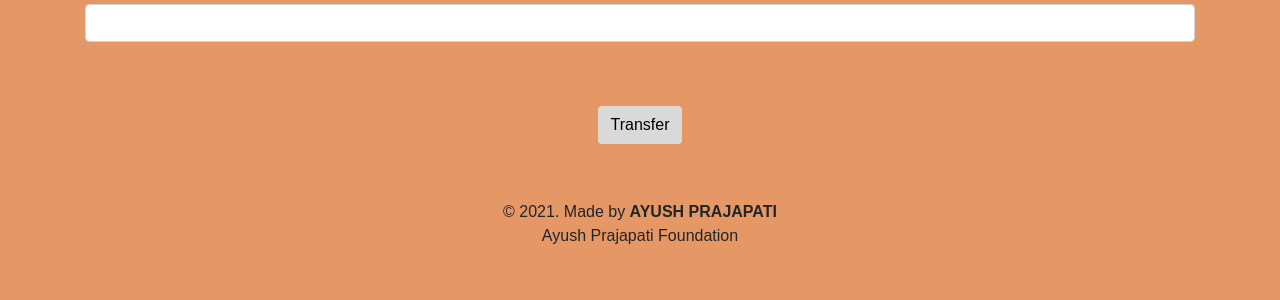
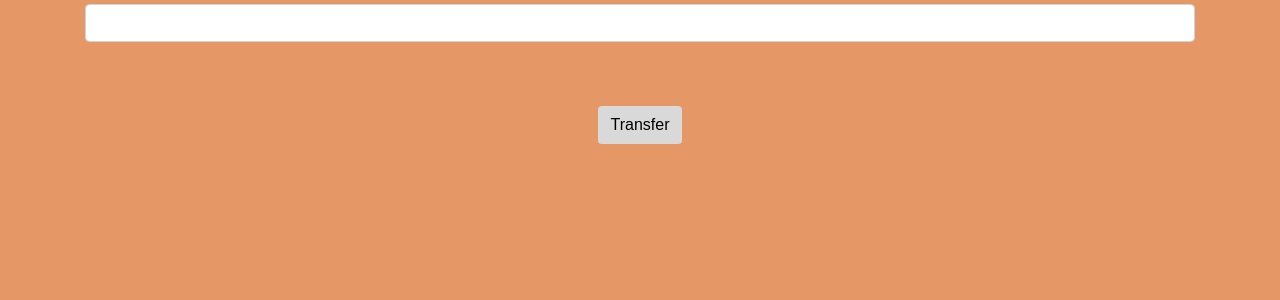
Before and after one commit to deorasid/basic-banking, a PHP site: page /selecteduserdetail.php?id=1 in a window 1280 px wide. Shown: the part 461-761 px from the top of the page. Run offline with PHP 8.4, Linux system fonts and the light colour scheme; data that the repository does not hold is empty.

Commit message:
Update selecteduserdetail.php

```diff
--- a/bank/selecteduserdetail.php
+++ b/bank/selecteduserdetail.php
@@ -176,9 +176,7 @@ if(isset($_POST['submit']))
             </div>
         </form>
     </div>
-    <footer class="text-center mt-5 py-2">
-            <p>&copy 2021. Made by <b>AYUSH PRAJAPATI</b> <br> Ayush Prajapati Foundation</p>
-    </footer>
+
 <script src="https://code.jquery.com/jquery-3.5.1.slim.min.js" integrity="sha384-DfXdz2htPH0lsSSs5nCTpuj/zy4C+OGpamoFVy38MVBnE+IbbVYUew+OrCXaRkfj" crossorigin="anonymous"></script>
 <script src="https://cdn.jsdelivr.net/npm/bootstrap@4.5.3/dist/js/bootstrap.bundle.min.js" integrity="sha384-ho+j7jyWK8fNQe+A12Hb8AhRq26LrZ/JpcUGGOn+Y7RsweNrtN/tE3MoK7ZeZDyx" crossorigin="anonymous"></script>
 </body>
```
